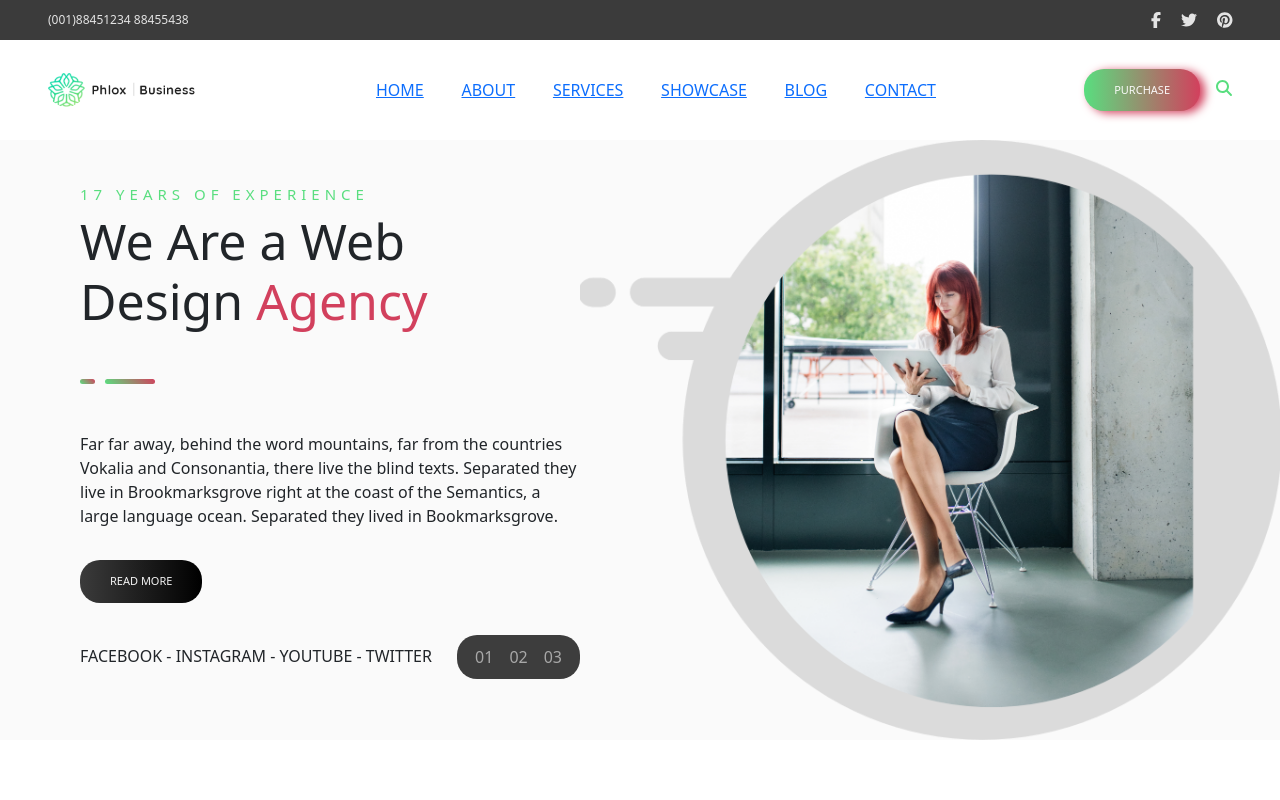
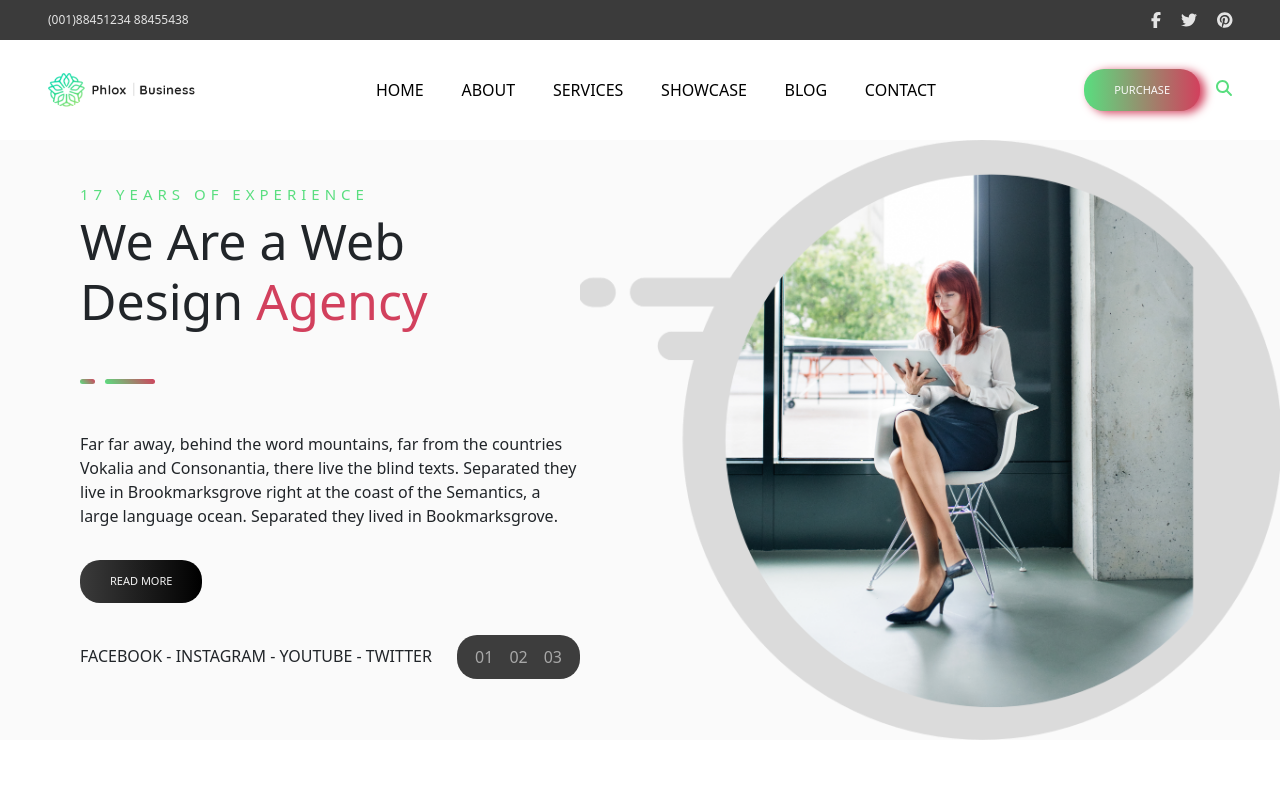
Before and after one commit to domenicatonziello/proj-html-vuejs, a Vue app: page / in a window 1280 px wide. Shown: the top 800 px of the page. Built offline with nearby package versions, Linux system fonts and the light colour scheme.

Commit message:
card hover

```diff
--- a/src/App.vue
+++ b/src/App.vue
@@ -21,10 +21,7 @@ export default {
 
   <app-main :cards="cards"></app-main>
 
-  <app-footer>
-    <!-- footer-top -->
-    <!-- footer-bottom -->
-  </app-footer>
+  <app-footer></app-footer>
 </template>
 
 
--- a/src/assets/scss/style.scss
+++ b/src/assets/scss/style.scss
@@ -9,11 +9,6 @@
 // generic
 ul {
     list-style-type: none;
-}
-
-a {
-    text-decoration: none;
-    color: black;
 }
 
 // utility
--- a/src/components/AppFooter.vue
+++ b/src/components/AppFooter.vue
@@ -88,6 +88,11 @@ export default {
     .contacts li {
         margin-bottom: 10px;
     }
+
+    .links a {
+        text-decoration: none;
+        color: black;
+    }
 }
 
 .blackbar {
--- a/src/components/AppHeader.vue
+++ b/src/components/AppHeader.vue
@@ -59,6 +59,8 @@ header {
 
             li {
                 a {
+                    text-decoration: none;
+                    color: black;
                     text-transform: uppercase;
                 }
             }
--- a/src/components/AppMain.vue
+++ b/src/components/AppMain.vue
@@ -71,7 +71,7 @@ export default {
             <button-vue label="view all" background="primary"></button-vue>
         </div>
         <div class="col-right">
-            <info-card v-for="card in cards" :card="card"></info-card>
+            <info-card v-for="card in cards" @key="card.title" :card="card"></info-card>
         </div>
     </section>
     <!-- missions -->
@@ -130,7 +130,7 @@ export default {
         </div>
         <!-- project-center -->
         <div class="square-container">
-            <image-square v-for="image in images" @key="image" :img="image"></image-square>
+            <image-square v-for="image in images" :img="image"></image-square>
         </div>
         <!-- project-bottom -->
         <div class="text-center my-5">
@@ -257,6 +257,10 @@ export default {
         flex-basis: 60%;
         display: flex;
         flex-wrap: wrap;
+
+        .infocard:hover {
+            background-image: linear-gradient(90deg, $secondary-color, $primary-color);
+        }
     }
 }
 
```
